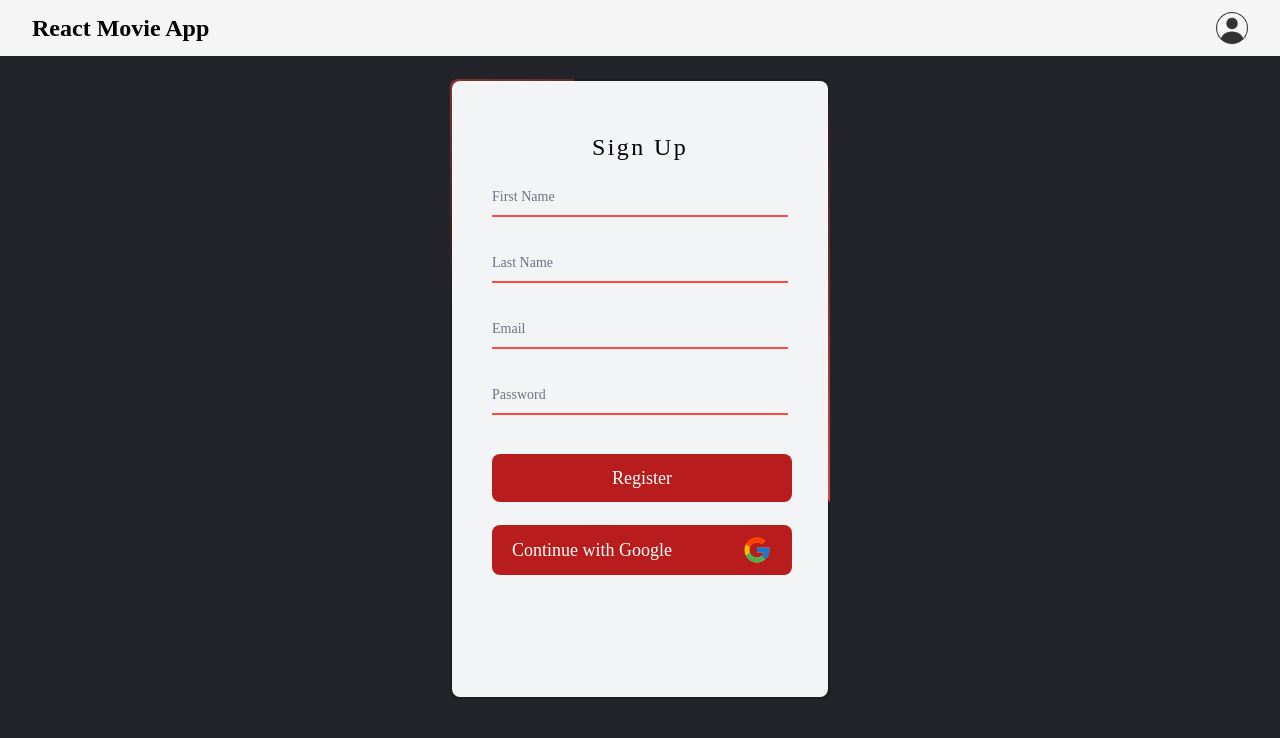
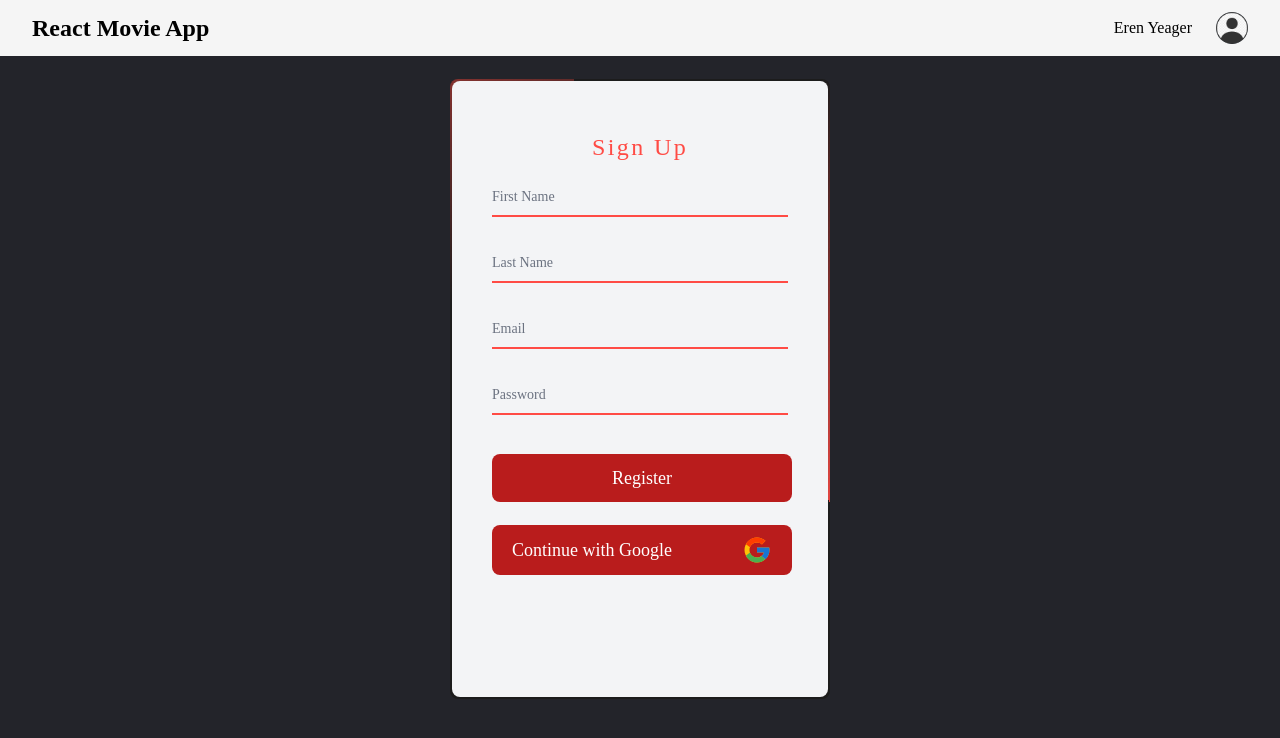
Before and after one commit to yamisagi/movie-app-react, a React (Create React App) app: page /register in a window 1280 px wide. Shown: the top 738 px of the page. Built offline with nearby package versions, Linux system fonts and the light colour scheme.

Commit message:
Create Components & Implement Hooks ( useState, useRef )

```diff
--- a/src/App.js
+++ b/src/App.js
@@ -1,10 +1,13 @@
 import React from "react";
 import AppRouter from "./router/AppRouter";
+import AuthContextProvider from "./context/AuthContext";
 
 const App = () => {
   return (
-    <div className="dark:bg-dark">
-      <AppRouter />
+    <div className="dark:bg-gray-dark-main min-h-screen">
+      <AuthContextProvider>
+        <AppRouter />
+      </AuthContextProvider>
     </div>
   );
 };
--- /dev/null
+++ b/src/auth/firebase.js
@@ -0,0 +1,14 @@
+import { initializeApp } from "firebase/app";
+import { getAuth } from "firebase/auth";
+
+const firebaseConfig = {
+  apiKey: process.env.REACT_APP_API_KEY,
+  authDomain: process.env.REACT_APP_AuthDomain,
+  projectId: process.env.REACT_APP_ProjectId,
+  storageBucket: process.env.REACT_APP_StorageBucket,
+  messagingSenderId: process.env.REACT_APP_MessagingSenderId,
+  appId: process.env.REACT_APP_AppId,
+};
+
+const app = initializeApp(firebaseConfig);
+export const auth = getAuth(app);
--- a/src/components/Navbar.jsx
+++ b/src/components/Navbar.jsx
@@ -8,6 +8,9 @@ function classNames(...classes) {
 }
 
 export default function Navbar() {
+  const currentUser = {
+    displayName: "Eren Yeager",
+  };
   return (
     <>
       <Disclosure
@@ -20,6 +23,9 @@ export default function Navbar() {
               React Movie App
             </Link>
             <div className="absolute inset-y-0 right-0 flex items-center ">
+              {currentUser && (
+                <h5 className="mr-3">{currentUser.displayName}</h5>
+              )}
               {/* Profile dropdown */}
               <Menu as="div" className="relative ml-3">
                 <div>
@@ -28,7 +34,7 @@ export default function Navbar() {
                     <span className="sr-only">Open user menu</span>
                     <img
                       className="h-8 w-8 rounded-full"
-                      src={avatar}
+                      src={currentUser?.photoURL || avatar}
                       alt="user"
                     />
                   </Menu.Button>
--- /dev/null
+++ b/src/context/AuthContext.jsx
@@ -0,0 +1,15 @@
+import React, { createContext, useContext } from "react";
+
+// useContext içerisinde kullanabilmek için export ediyoruz.
+
+export const AuthContext = createContext();
+
+const AuthContextProvider = ({ children }) => {
+  return <AuthContext.Provider value={null}>{children}</AuthContext.Provider>;
+};
+
+export const useAuthContext = () => {
+  return useContext(AuthContext);
+};
+
+export default AuthContextProvider;
--- a/src/pages/Register.jsx
+++ b/src/pages/Register.jsx
@@ -8,7 +8,7 @@ const Register = () => {
         className={`mt-[3vh] mx-auto overflow-hidden relative w-[380px] h-[620px] rounded-[8px] bg-[#1c1c1c] before:content-[""] before:absolute before:w-[380px] before:h-[420px] before:top-[-50%] before:left-[-50%] after:content-[""] after:absolute after:w-[380px] after:h-[420px] after:top-[-50%] after:left-[-50%] custom-linear-gradient`}
       >
         <form className="absolute inset-[2px] rounded-[8px] bg-gray-100 dark:bg-[#28292d] z-[10] flex flex-col py-[50px] px-[40px]">
-          <h2 className="text-red-marafcein text-2xl font-[500] text-center tracking-[0.1em] mb-3">
+          <h2 className="text-red-main text-2xl font-[500] text-center tracking-[0.1em] mb-3">
             Sign Up
           </h2>
           <div className="relative z-0 w-full mb-6 group">
--- a/tailwind.config.js
+++ b/tailwind.config.js
@@ -1,9 +1,10 @@
 /** @type {import('tailwindcss').Config} */
 module.exports = {
   content: ["./src/**/*.{js,jsx,ts,tsx}"],
-  //? kendi theme ayarlarımızı eklemek için bu kısmı ekliyoruz
   theme: {
-    //! eğer tailwind'in default theme ayarları yerine kendimizinkini eklemek istemiyorsak mutlaka extend objesi içinde eklememiz gerekli yoksa tüm theme objesi değişir ve kendi eklediklerimiz dışındakileri kullanamayız.
+    // Eğer Tailwind'in default Theme ayarları yerine kendimizinkini eklemek istemiyorsak mutlaka
+    // { extend } içinde eklememiz gerekli
+    // Yoksa tüm Theme objesi değişir ve kendi eklediklerimiz dışındakileri kullanamayız.
     extend: {
       colors: {
         "gray-dark-main": "#23242a",
```
Also changed, not shown: src/App.css (deleted), 2 other files (tests, documents, lock files or other folders).
